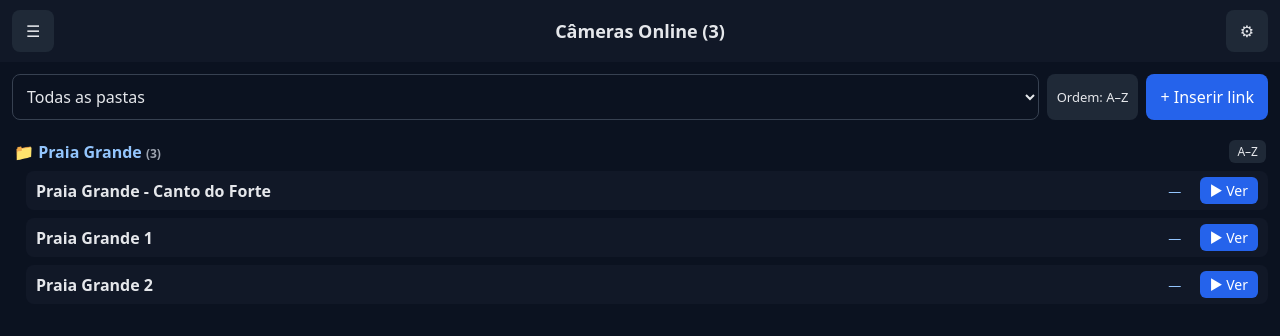
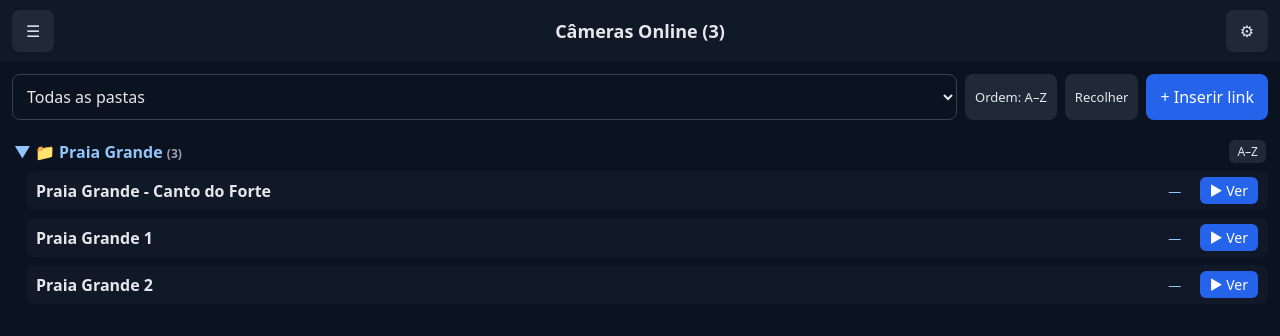
Before and after one commit to alexandrejlacerda/cameras-online, a plain HTML site: page index.html in a window 1280 px wide. Drawn offline with nearby package versions, Linux system fonts and the light colour scheme.

Commit message:
Update index.html

```diff
--- a/index.html
+++ b/index.html
@@ -91,6 +91,7 @@ label input, label select, label textarea { margin-top: 4px; }
     <div class="toolbar">
       <select id="folderFilter"></select>
       <button id="btnRootSort" class="ghost small"></button>
+      <button id="btnCollapseAll" class="ghost small"></button>
       <button id="btnAdd" class="primary">+ Inserir link</button>
     </div>
     <ul id="camList" class="cam-list"></ul>
@@ -213,7 +214,7 @@ label input, label select, label textarea { margin-top: 4px; }
 
   <script src="https://cdn.jsdelivr.net/npm/hls.js@1/dist/hls.min.js" defer></script>
   <script defer>
-/* Câmeras Online - rev07 */
+/* Câmeras Online - rev08 */
 (() => {
   'use strict';
 
@@ -379,10 +380,11 @@ label input, label select, label textarea { margin-top: 4px; }
     arr[x] = other; arr[y] = item;
     save(); renderList();
   }
-  function nodes(filter) {
+  function nodes(filter, all) {
     const out = [];
     function walkFolder(f, depth) {
       out.push({ t: 'f', f: f, depth: depth });
+      if (f.collapsed && !all) return;
       kidsF(f.id).forEach(function (s) { walkFolder(s, depth + 1); });
       kidsC(f.id).forEach(function (c) { out.push({ t: 'c', c: c, depth: depth + 1 }); });
     }
@@ -411,6 +413,11 @@ label input, label select, label textarea { margin-top: 4px; }
     rb.classList.toggle('hidden', !(filter === 'all' || filter === ''));
     rb.textContent = 'Ordem: ' + (sortOf('') === 'alpha' ? 'A–Z' : 'Manual');
     rb.onclick = () => toggleSort('');
+    const ca = $('btnCollapseAll');
+    const anyOpen = data.folders.some((f) => !f.collapsed);
+    ca.textContent = anyOpen ? 'Recolher' : 'Expandir';
+    ca.onclick = () => { data.folders.forEach((f) => { f.collapsed = anyOpen; }); save(); renderList(); };
+    ca.classList.toggle('hidden', !data.folders.length);
     function moveBtns(li, arr, item, sibs, pid) {
       if (sortOf(pid) !== 'custom') return null;
       const i = sibs.indexOf(item);
@@ -436,7 +443,7 @@ label input, label select, label textarea { margin-top: 4px; }
         } else {
           const ids = descendants(n.f.id);
           const cnt = data.cams.filter((c) => ids.includes(c.folderId)).length;
-          li.innerHTML = '<strong style="color:#93c5fd;flex:1;min-width:0">📁 ' + esc(n.f.name) + ' <span class="meta">(' + cnt + ')</span></strong>';
+          li.innerHTML = '<strong style="color:#93c5fd;flex:1;min-width:0;cursor:pointer">' + (n.f.collapsed ? '▶ ' : '▼ ') + '📁 ' + esc(n.f.name) + ' <span class="meta">(' + cnt + ')</span></strong>';
           const pid = n.f.parentId && fget(n.f.parentId) ? n.f.parentId : '';
           const mb = moveBtns(li, data.folders, n.f, kidsF(pid), pid);
           if (mb) li.appendChild(mb);
@@ -445,6 +452,8 @@ label input, label select, label textarea { margin-top: 4px; }
           sb.textContent = sortOf(n.f.id) === 'alpha' ? 'A–Z' : 'Manual';
           sb.onclick = () => toggleSort(n.f.id);
           li.appendChild(sb);
+          li.style.cursor = 'pointer';
+          li.onclick = (e) => { if (e.target.closest('button')) return; n.f.collapsed = !n.f.collapsed; save(); renderList(); };
         }
       } else {
         const c = n.c;
@@ -468,7 +477,7 @@ label input, label select, label textarea { margin-top: 4px; }
     $('title').textContent = total ? 'Câmeras Online (' + total + ')' : 'Câmeras Online';
   }
   function filtered() {
-    return nodes($('folderFilter').value || 'all').filter((n) => n.t === 'c').map((n) => n.c);
+    return nodes($('folderFilter').value || 'all', true).filter((n) => n.t === 'c').map((n) => n.c);
   }
   function typeLabel(t) {
     return { image: 'Imagem', video: 'Vídeo ao vivo', embed: 'Página/YouTube', link: 'Link externo', rtsp: 'RTSP (não reproduz direto)' }[t] || t;
```
